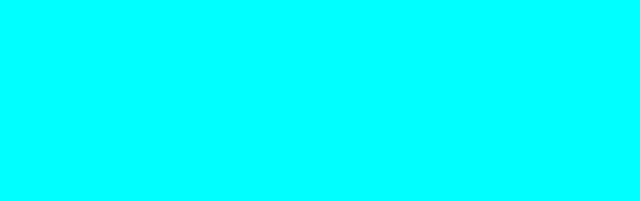
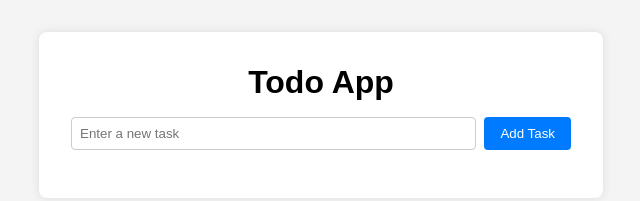
Before and after one commit to Pietrols/Todo-List, a website built with webpack: page src/template.html in a window 1280 px wide. Shown: the whole page, without its empty margins (319-959 px from the left). Built offline with nearby package versions, Linux system fonts and the light colour scheme.

Commit message:
Basic html and css template implemented.

```diff
--- a/package.json
+++ b/package.json
@@ -10,7 +10,7 @@
     "html-loader": "^5.1.0",
     "html-webpack-plugin": "^5.6.3",
     "style-loader": "^4.0.0",
-    "webpack": "^5.98.0",
+    "webpack": "^5.99.0",
     "webpack-cli": "^6.0.1",
     "webpack-dev-server": "^5.2.1"
   }
--- a/src/style.css
+++ b/src/style.css
@@ -1,3 +1,71 @@
+* {
+  margin: 0;
+  padding: 0;
+}
+
 body {
-  background-color: aqua;
+  font-family: Arial, Helvetica, sans-serif;
+  background-color: #f4f4f4;
+  padding: 2rem;
+  display: flex;
+  justify-content: center;
 }
+
+.container {
+  background: white;
+  padding: 2rem;
+  border-radius: 8px;
+  width: 100%;
+  max-width: 500px;
+  box-shadow: 0 0 10px rgba(0, 0, 0, 0.1);
+}
+
+h1 {
+  text-align: center;
+  margin-bottom: 1rem;
+}
+
+form {
+  display: flex;
+  gap: 0.5rem;
+  margin-bottom: 1rem;
+}
+
+input[type="text"] {
+  flex: 1;
+  padding: 0.5rem;
+  border: 1px solid #ccc;
+  border-radius: 4px;
+}
+
+button {
+  padding: 0.5rem 1rem;
+  border: none;
+  background-color: #007bff;
+  color: white;
+  border-radius: 4px;
+  cursor: pointer;
+}
+
+button:hover {
+  background-color: #0056b3;
+}
+
+ul {
+  list-style: none;
+}
+
+li {
+  background: #e9ecef;
+  margin-bottom: 0, 5rem;
+  padding: 0.5rem;
+  border-radius: 4px;
+  display: flex;
+  justify-content: space-between;
+  align-items: center;
+}
+
+li.completed {
+  text-decoration: line-through;
+  color: #6c757d;
+}
--- a/src/template.html
+++ b/src/template.html
@@ -5,5 +5,19 @@
     <meta name="viewport" content="width=device-width, initial-scale=1.0" />
     <title>Document</title>
   </head>
-  <body></body>
+  <body>
+    <div class="container">
+      <h1>Todo App</h1>
+      <form id="todo-form">
+        <input
+          type="text"
+          id="todo-input"
+          placeholder="Enter a new task"
+          required
+        />
+        <button type="submit">Add Task</button>
+      </form>
+      <ul id="todo-list"></ul>
+    </div>
+  </body>
 </html>
```
Also changed, not shown: 1 other file.
